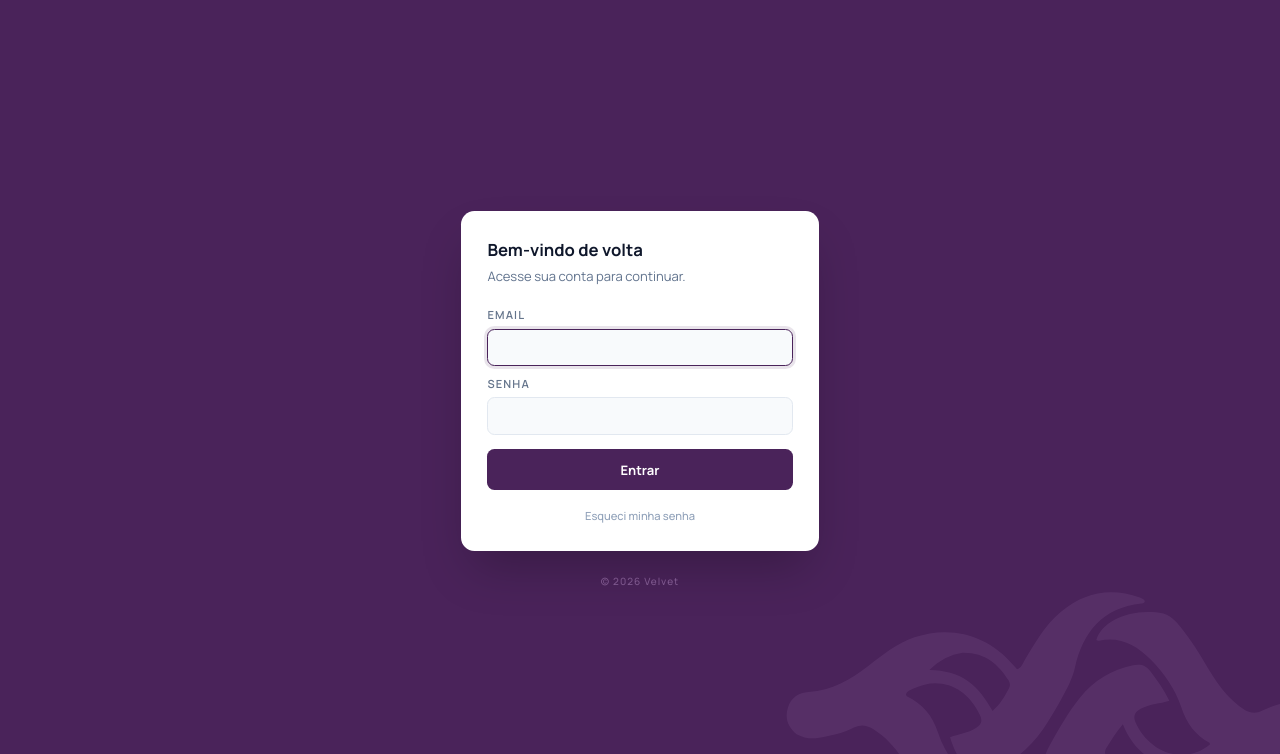
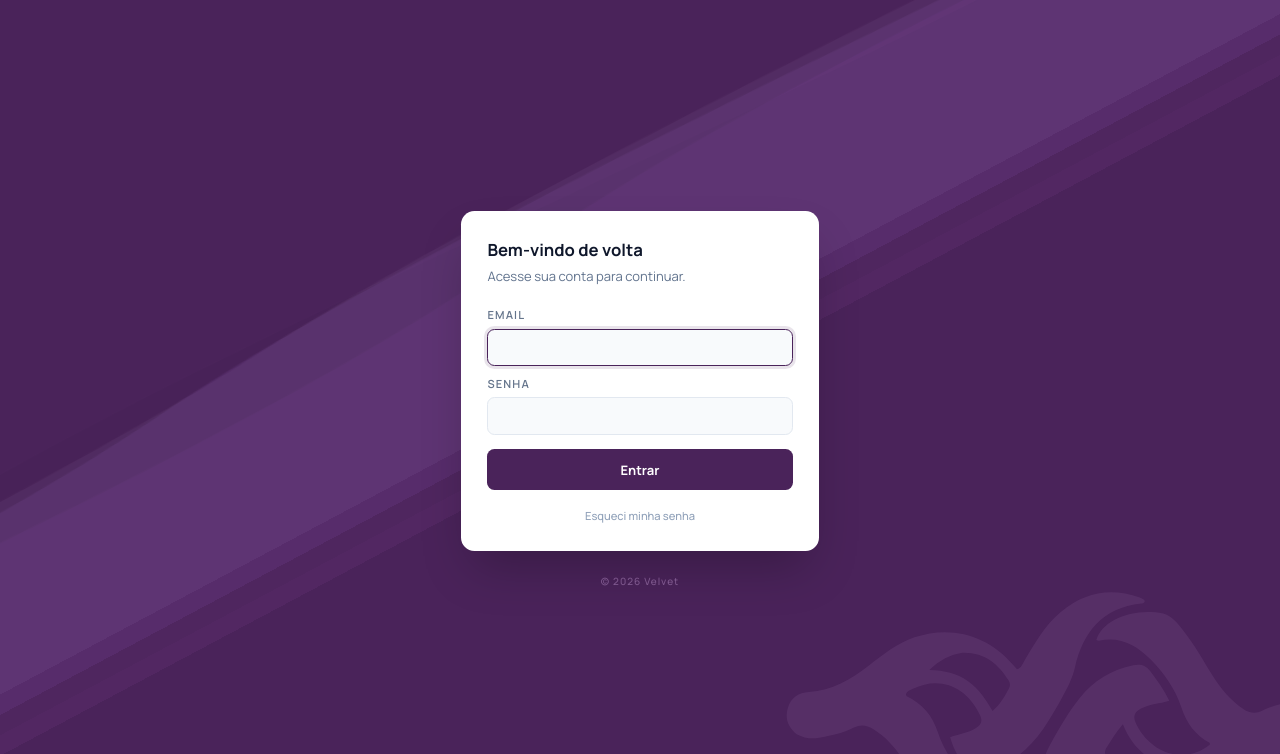
Before and after one commit to Davi-Guedes-TRK/Scraper, a Next.js app: page /login in a window 1280 px wide. Shown: the top 754 px of the page. Built offline with nearby package versions, Linux system fonts and the light colour scheme; no server answers; a web font is replaced by a local one.

Commit message:
feat(login): ondas SVG diagonais animadas no fundo
Paleta: roxo médio #6B3280, fundo escuro #3D1A4D, lavanda #8A55B5/#C39BD3.
4 camadas com velocidade e fase diferentes, rotacionadas -28deg.

Co-Authored-By: Claude Sonnet 4.6 <noreply@anthropic.com>

```diff
--- a/app/(auth)/login/login-form.tsx
+++ b/app/(auth)/login/login-form.tsx
@@ -6,6 +6,70 @@ import { signIn, resetPassword } from '@/app/actions/auth'
 import { PATH_1, PATH_2, VIEWBOX } from '@/components/logo'
 
 type Mode = 'login' | 'forgot' | 'forgot_sent'
+
+// ── Ondas diagonais ────────────────────────────────────────────────────────────
+const PERIOD = 1800
+
+function buildWavePath(amp: number, yc: number): string {
+  let d = `M0,${yc}`
+  for (let i = 0; i < 4; i++) {
+    const x = PERIOD * i
+    d += ` C${x + PERIOD / 4},${yc - amp} ${x + (3 * PERIOD) / 4},${yc + amp} ${x + PERIOD},${yc}`
+  }
+  return d + ` L${PERIOD * 4},400 L0,400 Z`
+}
+
+const WAVE_LAYERS = [
+  { color: '#6B3280', opacity: 0.22, dur: 14, delay:  0,    amp: 60, yc: 200 },
+  { color: '#3D1A4D', opacity: 0.20, dur: 9,  delay: -2.25, amp: 72, yc: 190 },
+  { color: '#8A55B5', opacity: 0.13, dur: 20, delay: -6.6,  amp: 48, yc: 210 },
+  { color: '#C39BD3', opacity: 0.07, dur: 27, delay: -9.0,  amp: 35, yc: 220 },
+]
+
+function DiagonalWaves() {
+  return (
+    <div className="absolute inset-0 overflow-hidden pointer-events-none select-none" aria-hidden>
+      <div style={{
+        position: 'absolute',
+        bottom: '-20%',
+        left: '-30%',
+        width: '180%',
+        height: '80%',
+        transform: 'rotate(-28deg)',
+        transformOrigin: 'bottom left',
+      }}>
+        {WAVE_LAYERS.map((w, i) => (
+          <svg
+            key={i}
+            xmlns="http://www.w3.org/2000/svg"
+            viewBox={`0 0 ${PERIOD * 4} 400`}
+            preserveAspectRatio="none"
+            style={{
+              position: 'absolute',
+              bottom: `${i * 18}px`,
+              left: 0,
+              width: `${PERIOD * 4}px`,
+              height: '400px',
+              fill: w.color,
+              opacity: w.opacity,
+              animation: `velvet-wave ${w.dur}s linear infinite`,
+              animationDelay: `${w.delay}s`,
+              willChange: 'transform',
+            }}
+          >
+            <path d={buildWavePath(w.amp, w.yc)} />
+          </svg>
+        ))}
+      </div>
+      <style>{`
+        @keyframes velvet-wave {
+          from { transform: translateX(0); }
+          to   { transform: translateX(-${PERIOD}px); }
+        }
+      `}</style>
+    </div>
+  )
+}
 
 const initialLogin = { error: null }
 const initialReset = { error: null, sent: false }
@@ -60,6 +124,8 @@ export function LoginForm() {
       className="relative min-h-screen flex flex-col items-center justify-center p-4 overflow-hidden"
       style={{ background: BG }}
     >
+      <DiagonalWaves />
+
       {/* Watermark — canto inferior direito, parcialmente cortado */}
       <svg
         viewBox={VIEWBOX}
```
